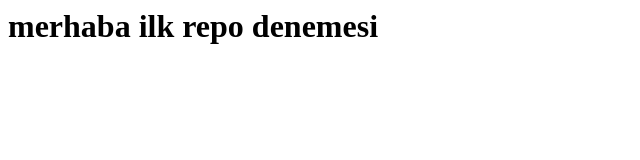
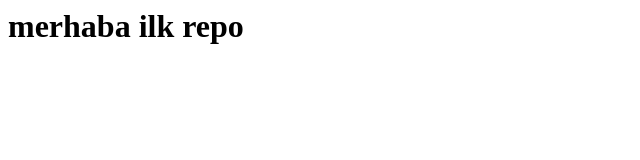
Before and after one commit to AysenurCeren/Kodluyoruzilkrepo, a plain HTML site: page index.html in a window 1280 px wide. Shown: the whole page, without its empty margins (0-640 px from the left). Drawn offline with Linux system fonts and the light colour scheme.

Commit message:
değişiklikler yapıldı

```diff
--- a/index.html
+++ b/index.html
@@ -1 +1 @@
-<h1>merhaba ilk repo denemesi</h1>
+<h1>merhaba ilk repo </h1>
```
Also changed, not shown: 2 other files.
